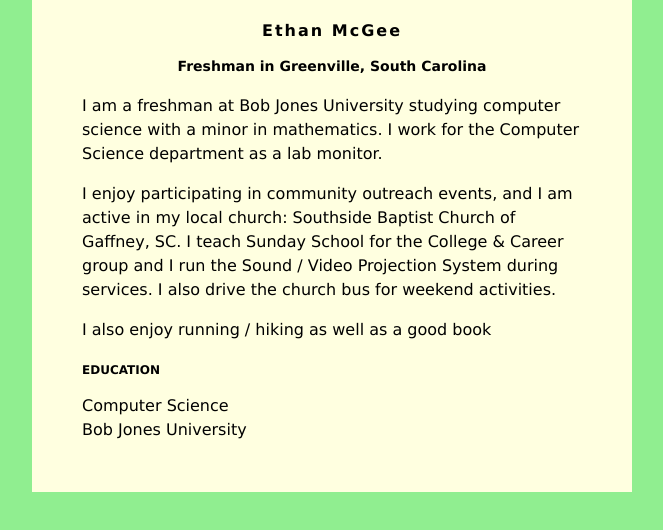
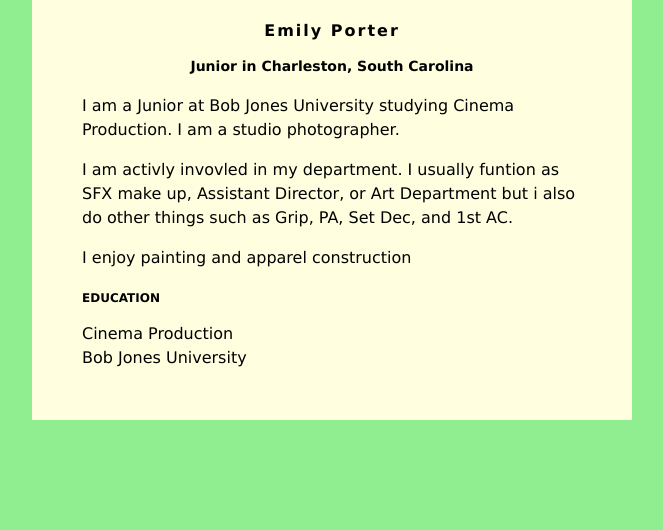
Before and after one commit to eport793/eport793.github.io, a plain HTML site: page index1.html in a window 1280 px wide. Shown: the whole page, without its empty margins (308-971 px from the left). Drawn offline with Linux system fonts and the light colour scheme.

Commit message:
Update index1.html

```diff
--- a/index1.html
+++ b/index1.html
@@ -30,19 +30,19 @@
 </head>
 <body>
     <div id="content">
-        <h1>Ethan McGee</h1>
-        <h2>Freshman in Greenville, South Carolina</h2>
+        <h1>Emily Porter</h1>
+        <h2>Junior in Charleston, South Carolina</h2>
 
-         <p>I am a freshman at Bob Jones University studying computer science with a minor in mathematics. I work for the Computer Science department as a lab monitor.</p>
+         <p>I am a Junior at Bob Jones University studying Cinema Production. I am a studio photographer.</p>
          <p>
-            I enjoy participating in community outreach events, and I am active in my local church: Southside Baptist Church of Gaffney, SC.  I teach Sunday School for the College &amp; Career group and I run the Sound / Video Projection System during services.  I also drive the church bus for weekend activities.
+             I am activly invovled in my department. I usually funtion as SFX make up, Assistant Director, or Art Department but i also do other things such as Grip, PA, Set Dec, and 1st AC.
          </p>
          <p>
-            I also enjoy running / hiking as well as a good book
+            I enjoy painting and apparel construction
          </p>
 
         <h3>EDUCATION</h3>
-        Computer Science<br>
+        Cinema Production<br>
         Bob Jones University
     </div>
 
```
